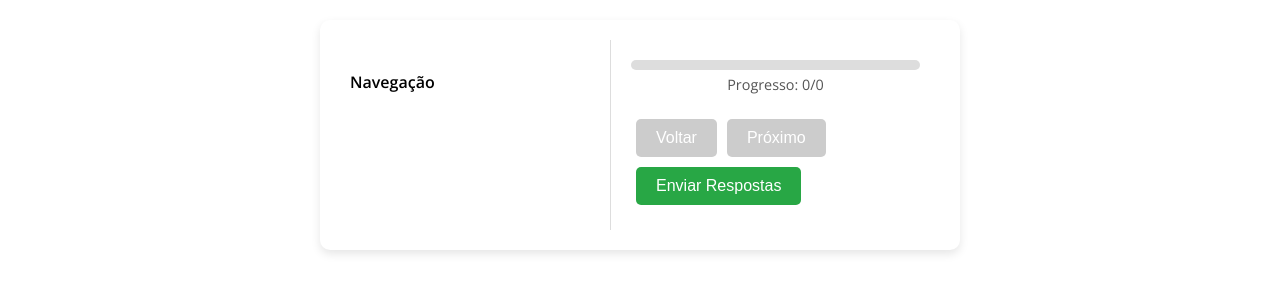
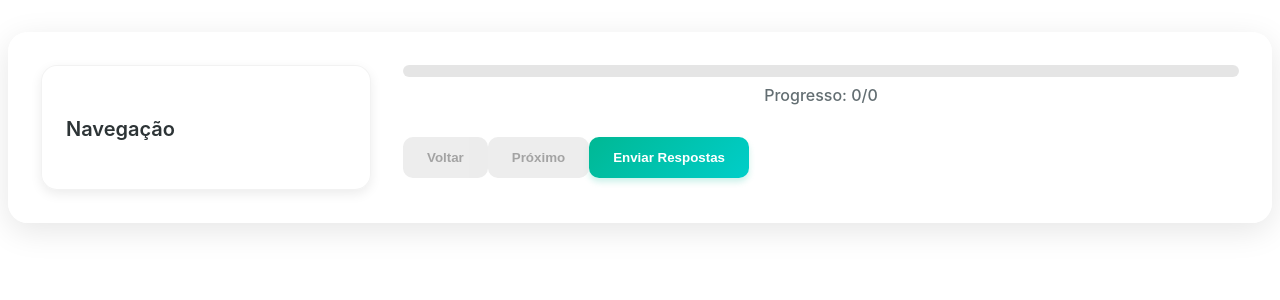
Before and after one commit to gustavobittencourtds/tpack-app, a Next.js app: page /survey in a window 1280 px wide. Shown: the top 300 px of the page. Built offline with nearby package versions, Linux system fonts and the light colour scheme.

Commit message:
update: atualiza estilos do formulario

```diff
--- a/src/pages/survey.tsx
+++ b/src/pages/survey.tsx
@@ -2,15 +2,19 @@ import React, { useEffect, useState } from 'react';
 import { useRouter } from 'next/router';
 import {
   SurveyContainer,
+  SidebarContainer,
+  SidebarButton,
   ProgressContainer,
   ProgressBar,
   QuestionContainer,
   QuestionText,
   ChoiceLabel,
+  InputField,
   NavigationButton,
   SubmitButton,
   Note,
   IntroContainer,
+  StyledRangeInput,
 } from '../styles/surveyStyles';
 import { Question } from '../types';
 
@@ -63,13 +67,11 @@ const Survey: React.FC = () => {
     }
   };
 
-  // Verifica se a questão foi respondida
   const isQuestionAnswered = (index: number) => {
     const questionId = questions[index]?._id;
     return questionId && answers[questionId] && answers[questionId].length > 0;
   };
 
-  // O botão "Próximo" só avança se a questão atual tiver resposta
   const handleNext = () => {
     if (isQuestionAnswered(currentQuestionIndex)) {
       setCurrentQuestionIndex((prev) => prev + 1);
@@ -111,7 +113,6 @@ const Survey: React.FC = () => {
   const progress = currentQuestionIndex >= 0 ? ((currentQuestionIndex + 1) / questions.length) * 100 : 0;
 
   const handleQuestionSelect = (index: number) => {
-    // O usuário só pode clicar na próxima questão se todas as anteriores forem respondidas
     const allPreviousAnswered = questions
       .slice(0, index)
       .every((_, i) => isQuestionAnswered(i));
@@ -123,37 +124,27 @@ const Survey: React.FC = () => {
 
   return (
     <SurveyContainer>
-      <div style={{ display: 'flex' }}>
       {/* Barra lateral de navegação */}
-        <div style={{ width: '250px', padding: '10px', borderRight: '1px solid #ddd' }}>
+      <SidebarContainer>
         <h4>Navegação</h4>
-          <ul style={{ listStyle: 'none', padding: 0 }}>
+        <ul>
           {questions.map((q, index) => (
-              <li key={q._id} style={{ marginBottom: '5px' }}>
-                <button
+            <li key={q._id}>
+              <SidebarButton
                 onClick={() => handleQuestionSelect(index)}
                 disabled={!questions.slice(0, index).every((_, i) => isQuestionAnswered(i))}
-                  style={{
-                    width: '100%',
-                    padding: '8px',
-                    background: index === currentQuestionIndex ? '#0070f3' : '#f0f0f0',
-                    color: index === currentQuestionIndex ? '#fff' : '#000',
-                    border: 'none',
-                    borderRadius: '5px',
-                    cursor: questions.slice(0, index).every((_, i) => isQuestionAnswered(i))
-                      ? 'pointer'
-                      : 'not-allowed',
-                  }}
+                isActive={index === currentQuestionIndex} // boolean
+                isAnswered={!!isQuestionAnswered(index)} // boolean
               >
                 Pergunta {index + 1}
-                </button>
+              </SidebarButton>
             </li>
           ))}
         </ul>
-        </div>
+      </SidebarContainer>
 
       {/* Área do questionário */}
-        <div style={{ flex: 1, padding: '20px' }}>
+      <div style={{ flex: 1 }}>
         <ProgressContainer>
           <ProgressBar progress={progress} />
           <p>{`Progresso: ${currentQuestionIndex + 1}/${questions.length}`}</p>
@@ -179,7 +170,10 @@ const Survey: React.FC = () => {
             {currentQuestion.type === 'multiple_choice' && currentQuestion.choices && (
               <div>
                 {currentQuestion.choices.map((choice) => (
-                    <ChoiceLabel key={choice._id}>
+                  <ChoiceLabel
+                    key={choice._id}
+                    isSelected={(answers[currentQuestion._id] as string[])?.includes(choice._id)}
+                  >
                     <input
                       type="checkbox"
                       value={choice._id}
@@ -199,7 +193,7 @@ const Survey: React.FC = () => {
 
             {/* Perguntas de texto e número */}
             {['text', 'number'].includes(currentQuestion.type) && (
-                <input
+              <InputField
                 type={currentQuestion.type}
                 value={answers[currentQuestion._id] || ''}
                 onChange={(e) => handleAnswerChange(e.target.value)}
@@ -208,8 +202,7 @@ const Survey: React.FC = () => {
 
             {/* Perguntas de escala */}
             {currentQuestion.type === 'scale' && (
-                <input
-                  type="range"
+              <StyledRangeInput
                 min="1"
                 max="5"
                 step={0.1}
@@ -235,7 +228,6 @@ const Survey: React.FC = () => {
           )}
         </div>
       </div>
-      </div>
     </SurveyContainer>
   );
 };
--- a/src/styles/surveyStyles.ts
+++ b/src/styles/surveyStyles.ts
@@ -1,156 +1,326 @@
-// src/styles/surveyStyles.ts
-import styled from 'styled-components';
+import styled, { keyframes } from 'styled-components';
+
+const fadeIn = keyframes`
+  from { opacity: 0; transform: translateY(20px); }
+  to { opacity: 1; transform: translateY(0); }
+`;
+
+const pulse = keyframes`
+  0% { transform: scale(0.95); }
+  50% { transform: scale(1.05); }
+  100% { transform: scale(0.95); }
+`;
 
 export const SurveyContainer = styled.div`
-  font-family: 'Open Sans', sans-serif;
-  max-width: 600px;
-  margin: 20px auto;
-  padding: 20px;
-  background-color: #ffffff;
-  border-radius: 10px;
-  box-shadow: 0 4px 10px rgba(0, 0, 0, 0.1);
+  font-family: 'Inter', sans-serif;
+  max-width: 1200px;
+  margin: 2rem auto;
+  padding: 2rem;
+  background: rgba(255, 255, 255, 0.95);
+  backdrop-filter: blur(10px);
+  border-radius: 20px;
+  box-shadow: 0 8px 32px rgba(0, 0, 0, 0.1);
+  border: 1px solid rgba(255, 255, 255, 0.3);
+  animation: ${fadeIn} 0.6s ease-out;
+  display: flex;
+  gap: 2rem;
+
+  @media (prefers-color-scheme: dark) {
+    background: rgba(30, 30, 30, 0.95);
+    border-color: rgba(255, 255, 255, 0.1);
+  }
 `;
 
 export const IntroContainer = styled.div`
-  background-color: #f9f9f9;
-  padding: 20px;
-  border-radius: 10px;
-  margin-bottom: 20px;
-  text-align: left;
+  text-align: center;
+  padding: 2rem;
+  border-radius: 16px;
+  background: linear-gradient(135deg, #f8f9fa, #ffffff);
+  box-shadow: 0 4px 6px rgba(0, 0, 0, 0.05);
+  margin-bottom: 2rem;
+  animation: ${fadeIn} 0.6s ease-out;
 
   h2 {
-    font-size: 1.5rem;
-    margin-bottom: 15px;
+    font-size: 2rem;
+    color: #2d3436;
+    margin-bottom: 1rem;
+    font-weight: 700;
+    letter-spacing: -0.5px;
   }
 
   p {
-    font-size: 1rem;
-    color: #555;
-    line-height: 1.5;
+    font-size: 1.1rem;
+    color: #636e72;
+    line-height: 1.6;
+    max-width: 600px;
+    margin: 0 auto;
   }
 
-  a {
-    color: #0070f3;
-    text-decoration: underline;
+  @media (prefers-color-scheme: dark) {
+    background: linear-gradient(135deg, #2d3436, #2b2b2b);
+    h2 { color: #ffffff; }
+    p { color: #dfe6e9; }
+  }
+`;
 
-    &:hover {
-      color: #005bb5;
+export const SidebarContainer = styled.div`
+  width: 280px;
+  padding: 1.5rem;
+  background: rgba(255, 255, 255, 0.9);
+  border-radius: 16px;
+  box-shadow: 0 4px 12px rgba(0, 0, 0, 0.08);
+  border: 1px solid rgba(0, 0, 0, 0.05);
+  animation: ${fadeIn} 0.6s ease-out;
+
+  h4 {
+    font-size: 1.25rem;
+    color: #2d3436;
+    margin-bottom: 1.5rem;
+    font-weight: 600;
+  }
+
+  ul {
+    list-style: none;
+    padding: 0;
+  }
+
+  li {
+    margin-bottom: 0.75rem;
+  }
+
+  @media (prefers-color-scheme: dark) {
+    background: rgba(40, 40, 40, 0.9);
+    border-color: rgba(255, 255, 255, 0.1);
+
+    h4 {
+      color: #ffffff;
     }
   }
 `;
 
+export const SidebarButton = styled.button<{ isActive: boolean; isAnswered: boolean }>`
+  width: 100%;
+  padding: 0.75rem;
+  background: ${({ isActive, isAnswered }) =>
+    isActive ? '#6c5ce7' : isAnswered ? 'rgba(108, 92, 231, 0.1)' : 'rgba(0, 0, 0, 0.03)'};
+  color: ${({ isActive }) => (isActive ? '#fff' : '#2d3436')};
+  border: none;
+  border-radius: 12px;
+  font-weight: 500;
+  cursor: ${({ isAnswered }) => (isAnswered ? 'pointer' : 'not-allowed')};
+  transition: all 0.3s ease;
+  text-align: left;
+
+  &:hover {
+    transform: ${({ isAnswered }) => (isAnswered ? 'translateY(-2px)' : 'none')};
+    box-shadow: ${({ isAnswered }) =>
+    isAnswered ? '0 4px 12px rgba(0, 0, 0, 0.08)' : 'none'};
+  }
+
+  @media (prefers-color-scheme: dark) {
+    color: ${({ isActive }) => (isActive ? '#fff' : '#dfe6e9')};
+    background: ${({ isActive, isAnswered }) =>
+    isActive ? '#6c5ce7' : isAnswered ? 'rgba(108, 92, 231, 0.2)' : 'rgba(255, 255, 255, 0.05)'};
+  }
+`;
+
 export const ProgressContainer = styled.div`
-  margin-bottom: 20px;
+  position: sticky;
+  top: 1rem;
+  z-index: 10;
+  margin-bottom: 2rem;
 
   p {
     text-align: center;
-    margin-top: 5px;
-    font-size: 0.9rem;
-    color: #555;
+    color: #636e72;
+    font-weight: 500;
+    margin-top: 0.5rem;
   }
 `;
 
 export const ProgressBar = styled.div<{ progress: number }>`
-  height: 10px;
-  width: 100%;
-  background-color: #ddd;
-  border-radius: 5px;
+  height: 12px;
+  background: rgba(0, 0, 0, 0.1);
+  border-radius: 8px;
   overflow: hidden;
+  position: relative;
 
   &::after {
     content: '';
-    display: block;
+    position: absolute;
+    left: 0;
     height: 100%;
     width: ${(props) => props.progress}%;
-    background-color: #0070f3;
-    transition: width 0.3s ease-in-out;
+    background: linear-gradient(90deg, #6c5ce7, #a66efa);
+    border-radius: 8px;
+    transition: width 0.6s cubic-bezier(0.34, 1.56, 0.64, 1);
+    box-shadow: 0 2px 8px rgba(108, 92, 231, 0.3);
   }
 `;
 
 export const QuestionContainer = styled.div`
-  margin-bottom: 20px;
+  flex: 1;
+  padding: 2rem;
+  background: rgba(255, 255, 255, 0.9);
+  border-radius: 16px;
+  margin-bottom: 1.5rem;
+  box-shadow: 0 4px 12px rgba(0, 0, 0, 0.08);
+  animation: ${fadeIn} 0.4s ease-out;
+  border: 1px solid rgba(0, 0, 0, 0.05);
+
+  @media (prefers-color-scheme: dark) {
+    background: rgba(40, 40, 40, 0.9);
+    border-color: rgba(255, 255, 255, 0.1);
+  }
 `;
 
 export const QuestionText = styled.h3`
-  font-size: 1.25rem;
-  margin-bottom: 10px;
+  font-size: 1.5rem;
+  color: #2d3436;
+  margin-bottom: 1.5rem;
+  font-weight: 700;
+  line-height: 1.4;
+
+  @media (prefers-color-scheme: dark) {
+    color: #ffffff;
+  }
 `;
 
-export const ChoiceLabel = styled.label`
+export const ChoiceLabel = styled.label<{ isSelected: boolean }>`
   display: flex;
   align-items: center;
-  margin-bottom: 10px;
-  font-size: 1rem;
+  padding: 1rem;
+  margin-bottom: 0.75rem;
+  background: ${(props) =>
+    props.isSelected ? 'rgba(108, 92, 231, 0.1)' : 'rgba(0, 0, 0, 0.03)'};
+  border-radius: 12px;
+  cursor: pointer;
+  transition: all 0.3s ease;
+  border: 2px solid ${(props) => (props.isSelected ? '#6c5ce7' : 'transparent')};
+
+  &:hover {
+    transform: translateY(-2px);
+    box-shadow: 0 4px 12px rgba(0, 0, 0, 0.08);
+  }
 
   input {
-    margin-right: 10px;
+    margin-right: 1rem;
+    width: 20px;
+    height: 20px;
+    accent-color: #6c5ce7;
+  }
+
+  @media (prefers-color-scheme: dark) {
+    background: ${(props) =>
+    props.isSelected ? 'rgba(108, 92, 231, 0.2)' : 'rgba(255, 255, 255, 0.05)'};
+  }
+`;
+
+export const InputField = styled.input`
+  width: 100%;
+  padding: 0.75rem;
+  border: 2px solid rgba(0, 0, 0, 0.1);
+  border-radius: 12px;
+  font-size: 1rem;
+  color: #2d3436;
+  transition: all 0.3s ease;
+
+  &:focus {
+    border-color: #6c5ce7;
+    box-shadow: 0 0 0 3px rgba(108, 92, 231, 0.2);
+    outline: none;
+  }
+
+  @media (prefers-color-scheme: dark) {
+    background: rgba(255, 255, 255, 0.1);
+    border-color: rgba(255, 255, 255, 0.2);
+    color: #dfe6e9;
+
+    &:focus {
+      border-color: #6c5ce7;
+    }
   }
 `;
 
 export const NavigationButton = styled.button`
-  padding: 10px 20px;
-  margin: 5px;
-  font-size: 16px;
-  color: #ffffff;
-  background-color: #0070f3;
+  padding: 0.8rem 1.5rem;
   border: none;
-  border-radius: 5px;
+  border-radius: 10px;
+  font-weight: 600;
+  background: linear-gradient(135deg, #6c5ce7, #8e7cf3);
+  color: white;
   cursor: pointer;
+  transition: all 0.3s ease;
+  display: inline-flex;
+  align-items: center;
+  gap: 0.5rem;
+  box-shadow: 0 4px 6px rgba(108, 92, 231, 0.2);
 
   &:hover {
-    background-color: #005bb5;
+    transform: translateY(-2px);
+    box-shadow: 0 6px 12px rgba(108, 92, 231, 0.3);
   }
 
   &:disabled {
-    background-color: #ccc;
+    opacity: 0.6;
     cursor: not-allowed;
+    background: #e0e0e0;
+    color: #666;
+    box-shadow: none;
   }
 `;
 
 export const SubmitButton = styled(NavigationButton)`
-  background-color: #28a745;
+  background: linear-gradient(135deg, #00b894, #00cec9);
+  box-shadow: 0 4px 6px rgba(0, 184, 148, 0.2);
 
   &:hover {
-    background-color: #218838;
+    box-shadow: 0 6px 12px rgba(0, 184, 148, 0.3);
   }
 `;
 
 export const Note = styled.p`
   font-size: 0.9rem;
-  color: #777;
-  margin-top: -10px;
-  margin-bottom: 20px;
-  font-style: italic;
+  color: #636e72;
+  margin: 1rem 0;
+  padding-left: 1rem;
+  border-left: 3px solid #6c5ce7;
+
+  @media (prefers-color-scheme: dark) {
+    color: #b2bec3;
+  }
 `;
 
-export const ContentWrapper = styled.div`
-  display: flex;
-  height: 100vh;
-`;
+export const StyledRangeInput = styled.input.attrs({ type: 'range' })`
+  width: 100%;
+  height: 8px;
+  background: rgba(0, 0, 0, 0.1);
+  border-radius: 4px;
+  outline: none;
+  -webkit-appearance: none;
+  margin: 1.5rem 0;
 
-export const SidebarContainer = styled.div`
-  width: 80px;
-  background: #f0f0f0;
-  display: flex;
-  flex-direction: column;
-  align-items: center;
-  padding: 20px 0;
-`;
+  &::-webkit-slider-thumb {
+    -webkit-appearance: none;
+    width: 24px;
+    height: 24px;
+    background: #6c5ce7;
+    border-radius: 50%;
+    cursor: pointer;
+    box-shadow: 0 2px 8px rgba(108, 92, 231, 0.3);
+    transition: all 0.3s ease;
+  }
 
-export const SidebarItem = styled.button<{ isActive: boolean; isAnswered: boolean }>`
-  width: 50px;
-  height: 50px;
-  margin: 5px;
-  border-radius: 50%;
-  border: 2px solid ${({ isActive }) => (isActive ? '#0070f3' : '#ccc')};
-  background-color: ${({ isAnswered }) => (isAnswered ? '#0070f3' : '#fff')};
-  color: ${({ isAnswered }) => (isAnswered ? '#fff' : '#000')};
-  font-size: 18px;
-  font-weight: bold;
-  cursor: ${({ isAnswered }) => (isAnswered ? 'pointer' : 'default')};
-  transition: background 0.3s, border 0.3s;
+  &::-moz-range-thumb {
+    width: 24px;
+    height: 24px;
+    background: #6c5ce7;
+    border-radius: 50%;
+    cursor: pointer;
+  }
 
-  &:hover {
-    background-color: ${({ isAnswered }) => (isAnswered ? '#005bb5' : '#fff')};
+  &:hover::-webkit-slider-thumb {
+    transform: scale(1.1);
+    box-shadow: 0 4px 12px rgba(108, 92, 231, 0.4);
   }
 `;
```
Lines whose indentation alone changed are shown as unchanged.
